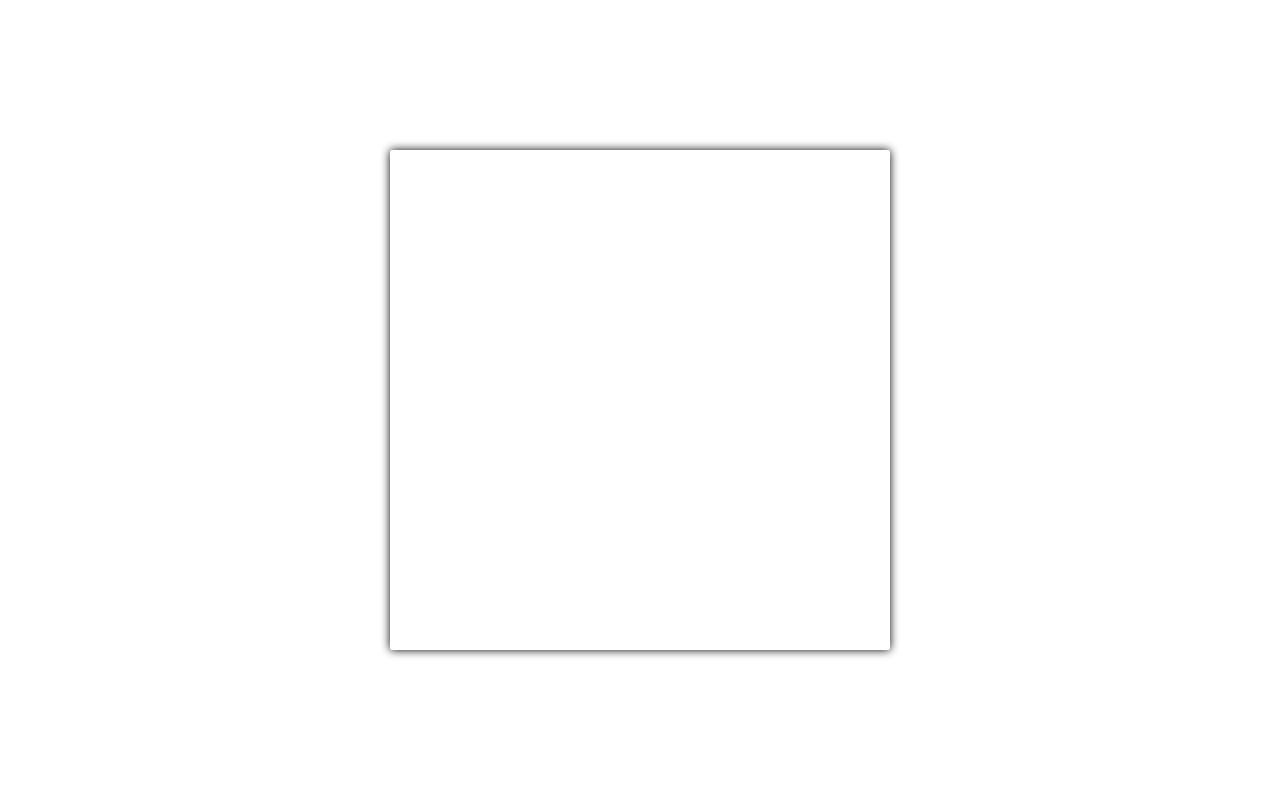
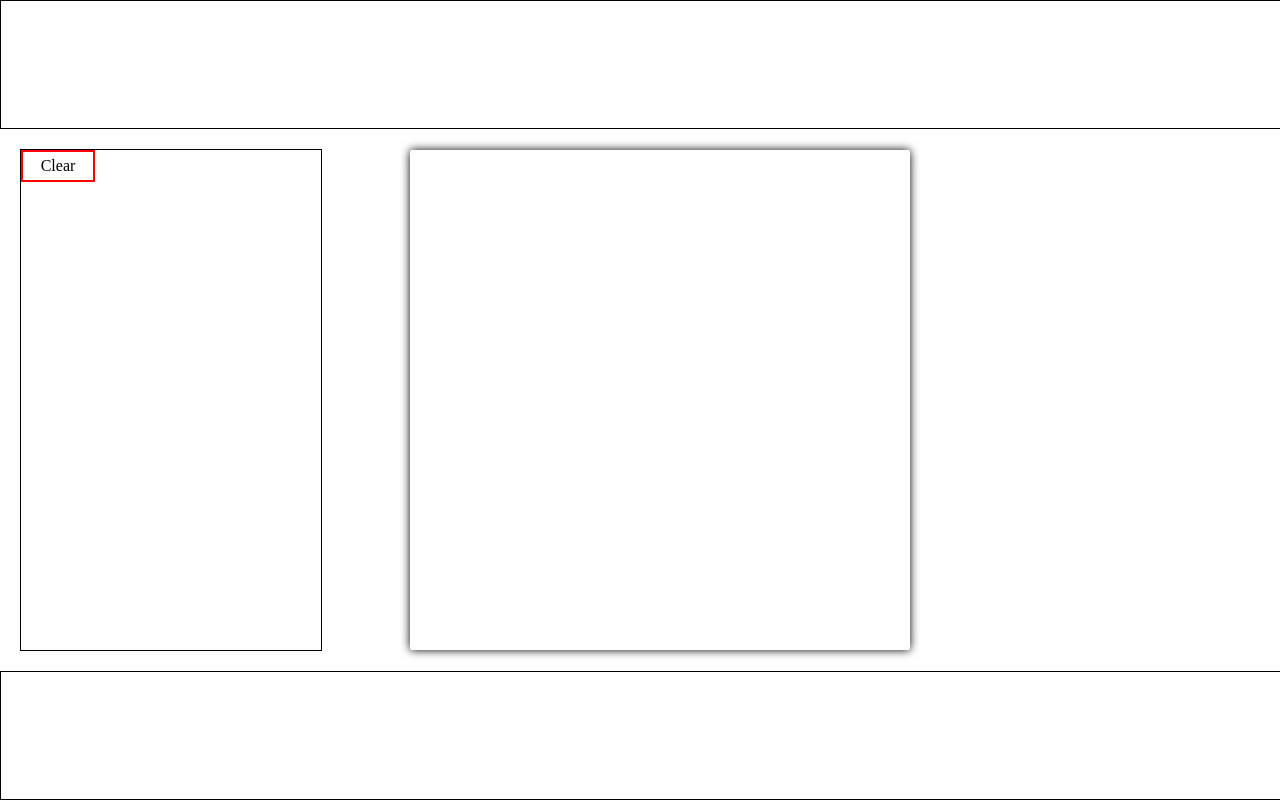
Before and after one commit to jlry-qt/etch-a-sketch.github.io, a plain HTML site: page index.html in a window 1280 px wide. Drawn offline with Linux system fonts and the light colour scheme.

Commit message:
Added clear button and changed layout a bit (not visually pleasant)

```diff
--- a/index.html
+++ b/index.html
@@ -8,7 +8,17 @@
     <title>Document</title>
 </head>
 <body>
-    <div class="grid-container">
+    <div class="header"></div>
+
+    <div class="body">
+        <div id="options-container">
+            <div class="buttons" id="clear-button">Clear</div>
+        </div>
+        <div id="grid-container"></div>
+    </div>
+
+    <div class="footer">
+
     </div>
 </body>
 </html>
--- a/script.js
+++ b/script.js
@@ -1,5 +1,8 @@
 
-const gridContainer = document.querySelector('.grid-container')
+const gridContainer = document.querySelector('#grid-container')
+const clearButton = document.querySelector('#clear-button');
+
+clearButton.addEventListener('click', clearHandler);
 
 document.addEventListener('dragstart', event => {
     event.preventDefault();
@@ -50,8 +53,20 @@ function drawHandler(){
     gridContainer.addEventListener('mouseout', event => {
         event.target.style.background = (event.target.style.background === 'black') ?
                                         'black':
-                                        'white';
+                                        '';
     })
+}
+
+
+/*
+LISTEN for click event
+FIND ALL colored square
+TURN them into white
+*/
+function clearHandler(){
+    document.querySelectorAll('.grid-square').forEach(gridSquare => {
+        gridSquare.style.background = '';
+    });
 }
 
 createGrid();
--- a/styles.css
+++ b/styles.css
@@ -5,19 +5,35 @@ body {
     margin: 0px;
     padding: 0px;
     display: flex;
-    align-items: center;
-    justify-content: center;
+    flex-direction: column;
 }
 
-.grid-container{
+.header,
+.footer {
+    width: 100%;
+    height: 100%;
+    border: 1px solid black;
+}
+
+.body {
+    display: flex;
+    width: 100%;
+    margin: 20px;
+    justify-content: center;
+    align-items: center;
+}
+
+.body > #grid-container{
     display: flex;
     flex-wrap: wrap;
     flex-direction: column;
     height: 500px;
     width: 500px;
+    min-height: 500px;
+    min-height: 500px;
     box-shadow: 0px 0px 10px black;
     border-radius: 2px;
-
+    position:absolute ;
 }
 
 .grid-row {
@@ -28,3 +44,18 @@ body {
 .grid-row > .grid-square {
     flex: 1;
 }
+
+.body > #options-container {
+    border: 1px solid black;
+    height: 500px;
+    min-width: 300px;
+    margin-right: auto;
+}
+
+.buttons {
+    display: flex;
+    border: 2px solid red;
+    padding: 5px;
+    width: 60px;
+    justify-content: center;
+}
```
